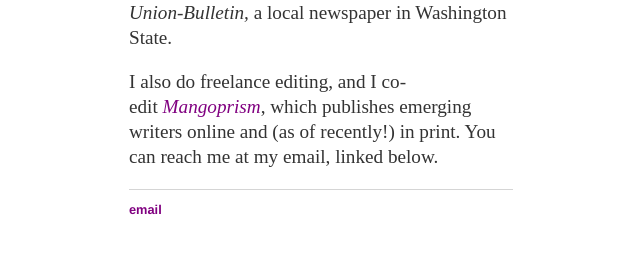
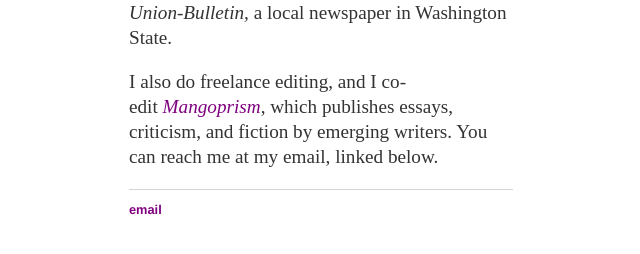
Before and after one commit to aonschwartz/aonschwartz.github.io, a Jekyll site: the page built from index.md, in a window 1280 px wide. Shown: the part 554-808 px from the top of the page, without its empty margins (319-959 px from the left). Built offline with Jekyll 4.4.1, drawn with Linux system fonts in a browser that asks for light colours.

Commit message:
Update index.md

```diff
--- a/index.md
+++ b/index.md
@@ -10,4 +10,4 @@
 
 I've previously worked as a contributing social media editor at *The New Republic*, and as a general assignment reporter with the *Walla Walla Union-Bulletin,* a local newspaper in Washington State.
 
-I also do freelance editing, and I co-edit *[Mangoprism](https://mangoprism.com/)*, which publishes emerging writers online and (as of recently!) in print. You can reach me at my email, linked below.
+I also do freelance editing, and I co-edit *[Mangoprism](https://mangoprism.com/)*, which publishes essays, criticism, and fiction by emerging writers. You can reach me at my email, linked below.
```
